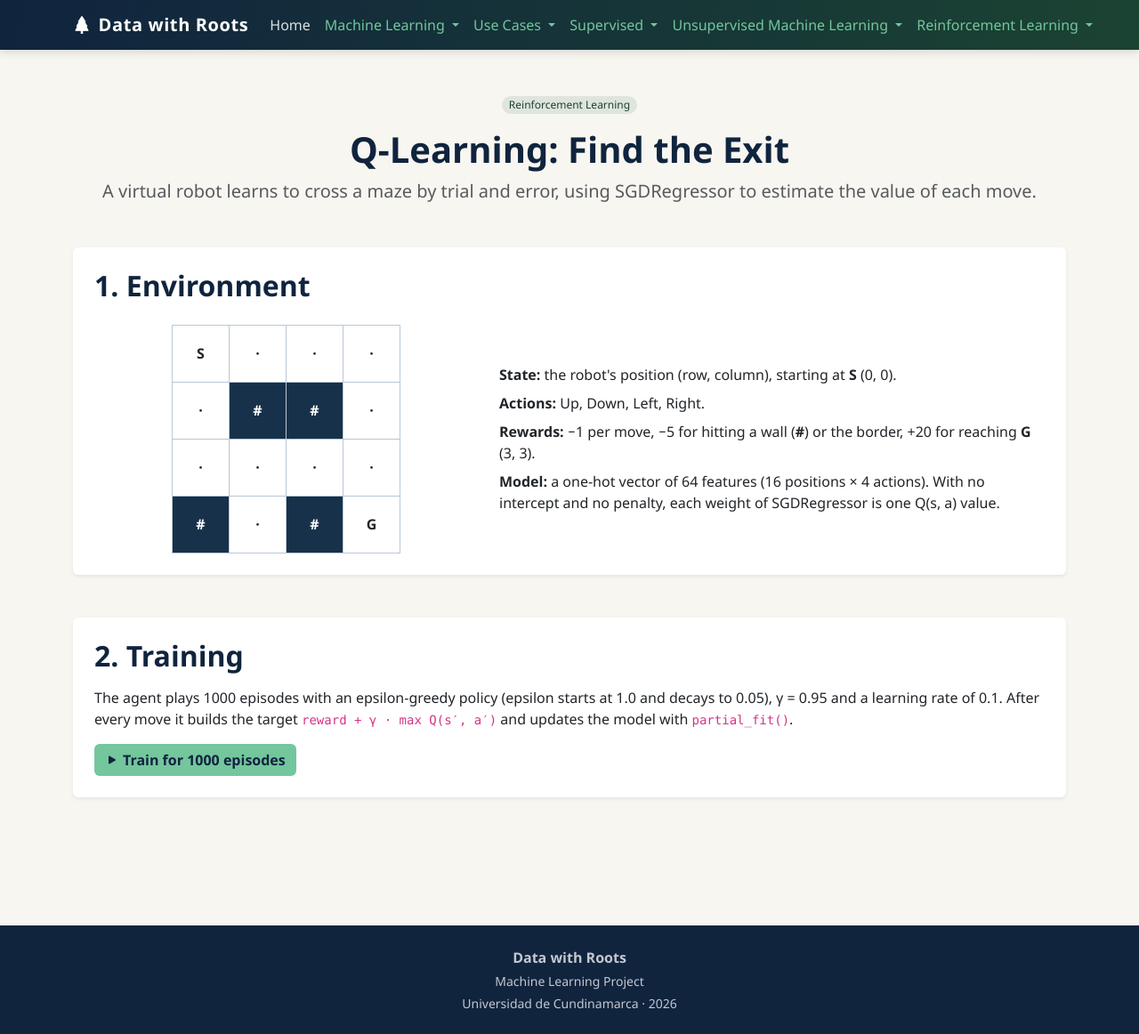
After one commit to C-Galeano/Data-with-roots, a Flask app: page /reinforcement in a window 1280 px wide. The commit adds this page. Shown: the whole page at 89% size. Run offline with Flask 3, Linux system fonts and the light colour scheme.

Commit message:
feat: add Q-Learning with SGDRegressor (Reinforcement Learning)
Logic lives in models/reinforcement.py, app.py only adds the /reinforcement route, and the page extends base.html with a new navbar entry.

```diff
--- a/app.py
+++ b/app.py
@@ -3,6 +3,7 @@ from flask import Flask, render_template, request
 from models import gradient_boosting as gbc
 from models import linear_regression as linreg
 from models import logistic_regression as logreg
+from models import reinforcement as rl
 from models import unsupervised
 
 app = Flask(__name__)
@@ -204,5 +205,25 @@ def unsupervised_clustering():
     )
 
 
+# --- Reinforcement Learning: Q-Learning ---
+
+@app.route("/reinforcement", methods=["GET", "POST"])
+def reinforcement():
+    result = None
+
+    # Train only when the form sends a POST request.
+    if request.method == "POST":
+        result = rl.train(episodes=1000)
+
+    return render_template(
+        "reinforcement/application.html",
+        result=result,
+        grid=rl.GRID,
+        start=rl.START,
+        goal=rl.GOAL,
+        actions=rl.ACTION_NAMES
+    )
+
+
 if __name__ == "__main__":
     app.run(debug=True)
--- a/static/css/style.css
+++ b/static/css/style.css
@@ -148,3 +148,15 @@ a:hover {
     background-color: var(--dwr-blue-dark);
     color: rgba(255, 255, 255, 0.75);
 }
+
+/* Reinforcement Learning: Q-Learning grid */
+.rl-grid { border-collapse: collapse; }
+.rl-grid td {
+    width: 64px;
+    height: 64px;
+    text-align: center;
+    font-weight: 700;
+    border: 1px solid #b9c7d5;
+}
+.rl-grid .wall { background: #18314a; color: #fff; }
+.rl-grid .path { background: #c5eedb; }
--- a/templates/base.html
+++ b/templates/base.html
@@ -89,6 +89,17 @@
                             <li><a class="dropdown-item" href="{{ url_for('unsupervised_clustering') }}">Clustering Application</a></li>
                         </ul>
                     </li>
+
+                    <li class="nav-item dropdown">
+                        <a class="nav-link dropdown-toggle" href="#" role="button"
+                           data-bs-toggle="dropdown" aria-expanded="false">
+                            Reinforcement Learning
+                        </a>
+                        <ul class="dropdown-menu dropdown-menu-end">
+                            <li><h6 class="dropdown-header">Q-Learning</h6></li>
+                            <li><a class="dropdown-item" href="{{ url_for('reinforcement') }}">Application</a></li>
+                        </ul>
+                    </li>
                 </ul>
             </div>
         </div>
--- /dev/null
+++ b/templates/reinforcement/application.html
@@ -0,0 +1,213 @@
+{% extends "base.html" %}
+
+{% block title %}Q-Learning - Reinforcement Learning{% endblock %}
+
+{% block content %}
+
+<div class="container py-5">
+
+    <!-- TITLE -->
+    <div class="text-center mb-5">
+        <span class="badge rounded-pill dwr-section-badge mb-3">
+            Reinforcement Learning
+        </span>
+
+        <h1 class="fw-bold">
+            Q-Learning: Find the Exit
+        </h1>
+
+        <p class="lead text-muted">
+            A virtual robot learns to cross a maze by trial and error, using
+            <strong>SGDRegressor</strong> to estimate the value of each move.
+        </p>
+    </div>
+
+
+    <!-- 1. ENVIRONMENT -->
+    <div class="card shadow-sm border-0 mb-5">
+        <div class="card-body p-4">
+
+            <h2 class="fw-bold mb-4">
+                1. Environment
+            </h2>
+
+            <div class="row g-4 align-items-center">
+
+                <div class="col-md-5 d-flex justify-content-center">
+                    <!-- One table cell for each grid position. -->
+                    <table class="rl-grid" aria-label="Grid">
+                        {% for row in range(grid|length) %}
+                        <tr>
+                            {% for column in range(grid[0]|length) %}
+                            {% set position = (row, column) %}
+                            <td class="{% if grid[row][column] == 1 %}wall{% elif result and position in result.path %}path{% endif %}">
+                                {% if position == start %}S
+                                {% elif position == goal %}G
+                                {% elif grid[row][column] == 1 %}#
+                                {% else %}·{% endif %}
+                            </td>
+                            {% endfor %}
+                        </tr>
+                        {% endfor %}
+                    </table>
+                </div>
+
+                <div class="col-md-7">
+                    <p class="mb-2">
+                        <strong>State:</strong> the robot's position (row, column),
+                        starting at <strong>S</strong> {{ start }}.
+                    </p>
+                    <p class="mb-2">
+                        <strong>Actions:</strong> {{ actions|join(", ") }}.
+                    </p>
+                    <p class="mb-2">
+                        <strong>Rewards:</strong> −1 per move, −5 for hitting a
+                        wall (<strong>#</strong>) or the border, +20 for reaching
+                        <strong>G</strong> {{ goal }}.
+                    </p>
+                    <p class="mb-0">
+                        <strong>Model:</strong> a one-hot vector of 64 features
+                        (16 positions × 4 actions). With no intercept and no
+                        penalty, each weight of SGDRegressor is one Q(s, a) value.
+                    </p>
+                </div>
+
+            </div>
+
+        </div>
+    </div>
+
+
+    <!-- 2. TRAINING -->
+    <div class="card shadow-sm border-0 mb-5">
+        <div class="card-body p-4">
+
+            <h2 class="fw-bold mb-3">
+                2. Training
+            </h2>
+
+            <p>
+                The agent plays 1000 episodes with an epsilon-greedy policy
+                (epsilon starts at 1.0 and decays to 0.05), γ = 0.95 and a
+                learning rate of 0.1. After every move it builds the target
+                <code>reward + γ · max Q(s′, a′)</code> and updates the model
+                with <code>partial_fit()</code>.
+            </p>
+
+            <!-- Submit the training request to the Flask route. -->
+            <form method="post" action="{{ url_for('reinforcement') }}">
+                <button type="submit" class="btn dwr-btn-primary">
+                    <i class="bi bi-play-fill me-1"></i>Train for 1000 episodes
+                </button>
+            </form>
+
+            {% if result %}
+            <div class="row g-4 mt-2">
+                <div class="col-md-4">
+                    <div class="border rounded p-3 h-100 text-center">
+                        <p class="text-muted mb-1">Episodes</p>
+                        <p class="fs-3 fw-bold mb-0">{{ result.episodes }}</p>
+                    </div>
+                </div>
+                <div class="col-md-4">
+                    <div class="border rounded p-3 h-100 text-center">
+                        <p class="text-muted mb-1">Episodes that reached the goal</p>
+                        <p class="fs-3 fw-bold mb-0">{{ result.successes }}</p>
+                    </div>
+                </div>
+                <div class="col-md-4">
+                    <div class="border rounded p-3 h-100 text-center">
+                        <p class="text-muted mb-1">Mean reward, last 100 episodes</p>
+                        <p class="fs-3 fw-bold mb-0">{{ result.final_average }}</p>
+                    </div>
+                </div>
+            </div>
+            {% endif %}
+
+        </div>
+    </div>
+
+
+    {% if result %}
+    <!-- 3. EVALUATION -->
+    <div class="card shadow-sm border-0 mb-5">
+        <div class="card-body p-4">
+
+            <h2 class="fw-bold mb-3">
+                3. Evaluation without Exploration
+            </h2>
+
+            {% if result.reached_goal %}
+            <div class="alert alert-success">
+                Goal reached in <strong>{{ result.steps|length }}</strong> moves!
+                The path is highlighted on the grid above.
+            </div>
+            {% else %}
+            <div class="alert alert-warning">
+                The goal was not reached within 100 moves.
+            </div>
+            {% endif %}
+
+            <!-- Each evaluation step in a table row. -->
+            <div class="table-responsive">
+                <table class="table table-sm table-striped align-middle">
+                    <thead>
+                        <tr><th>Step</th><th>State</th><th>Action</th>
+                            <th>Next state</th><th>Reward</th></tr>
+                    </thead>
+                    <tbody>
+                        {% for step_info in result.steps %}
+                        <tr>
+                            <td>{{ step_info.number }}</td><td>{{ step_info.state }}</td>
+                            <td>{{ step_info.action }}</td><td>{{ step_info.next_state }}</td>
+                            <td>{{ step_info.reward }}</td>
+                        </tr>
+                        {% endfor %}
+                    </tbody>
+                </table>
+            </div>
+
+        </div>
+    </div>
+
+
+    <!-- 4. Q-TABLE -->
+    <div class="card shadow-sm border-0 mb-5">
+        <div class="card-body p-4">
+
+            <h2 class="fw-bold mb-3">
+                4. Learned Q-Values
+            </h2>
+
+            <p class="text-muted">
+                Predictions of the model for each free position. The best
+                action in each state is the one with the highest value.
+            </p>
+
+            <!-- Four action values for each state. -->
+            <div class="table-responsive">
+                <table class="table table-sm table-striped align-middle">
+                    <thead>
+                        <tr><th>State</th>
+                            {% for action in actions %}<th>{{ action }}</th>{% endfor %}
+                        </tr>
+                    </thead>
+                    <tbody>
+                        {% for row in result.q_table %}
+                        <tr><td>{{ row.state }}</td>
+                            {% for value in row.action_values %}
+                            <td>{{ '%.2f'|format(value) }}</td>
+                            {% endfor %}
+                        </tr>
+                        {% endfor %}
+                    </tbody>
+                </table>
+            </div>
+
+        </div>
+    </div>
+    {% endif %}
+
+</div>
+
+{% endblock %}
```
Also changed, not shown: models/reinforcement.py (added, +178 -0 lines), README.md.
